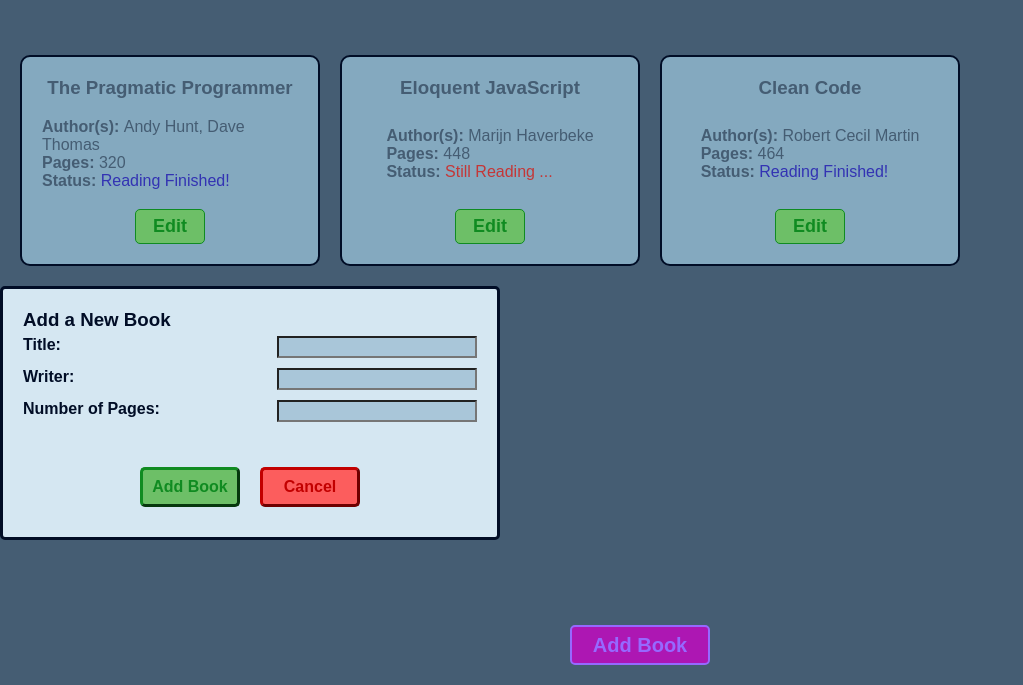
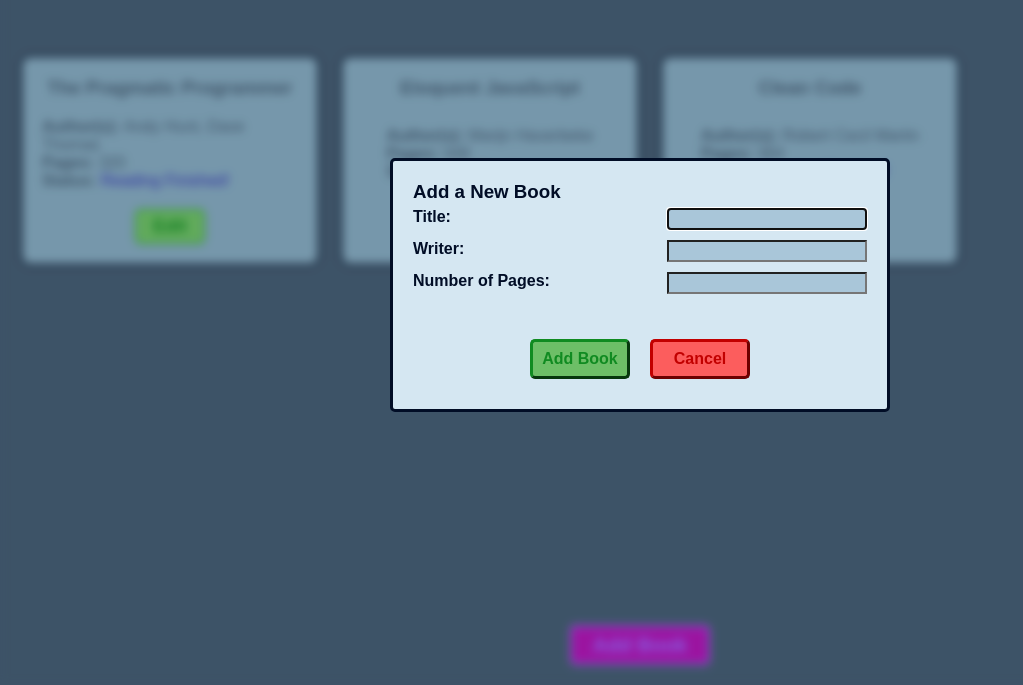
Before and after one commit to KhashayarS/TOP-Library-project, a plain HTML site: page index.html in a window 1280 px wide. Both pictures are taken after a click on the button "Add Book". Shown: the part 115-800 px from the top of the page, without its empty margins (0-1023 px from the left). Drawn offline with Linux system fonts and the light colour scheme.

Commit message:
Activate Add Book button to dispaly the dialog

```diff
--- a/index.html
+++ b/index.html
@@ -63,12 +63,12 @@
             </div>
 
             <div class="add-book-container">
-                <button class="add-book-btn">
+                <button class="add-book-btn" id="add-book-btn">
                     Add Book
                 </button>
             </div>
 
-            <dialog class="add-book-dialog" open>
+            <dialog class="add-book-dialog" id="add-book-dialog">
                 <form action="dialog">
                     <h3>Add a New Book</h3>
                     <div class="add-book-input-container">
--- a/static/css/style.css
+++ b/static/css/style.css
@@ -151,8 +151,15 @@
     padding: 20px;
     width: 500px;
     border-radius: 5px;
+    position: fixed;
+    left: 50%;
+    top: 50%;
+    transform: translate(-50%, -50%);
 }
 
+.add-book-dialog::backdrop {
+    backdrop-filter: blur(5px);
+}
 .add-book-input-container {
     display: flex;
     justify-content: space-between;
--- a/static/js/script.js
+++ b/static/js/script.js
@@ -1,3 +1,8 @@
+// Define variables
+const addBookBtn = document.querySelector("#add-book-btn");
+const addBookDialog = document.querySelector("#add-book-dialog");
+
+
 function Book(title, author, pages, read) {
     this.title = title;
     this.author = author;
@@ -13,3 +18,12 @@
 // Instantiate a book
 const theHobbit = new Book('The Hobbit', 'J.R.R. Tokien', 295, false);
 console.log(theHobbit.info());
+
+// Display and handle the add book dialog
+addBookBtn.addEventListener("click", addBookDialogHandler);
+
+
+// Event Handlers
+function addBookDialogHandler(event) {
+    addBookDialog.showModal();
+}
```
Also changed, not shown: temporary/layout examples/ideas.txt.
